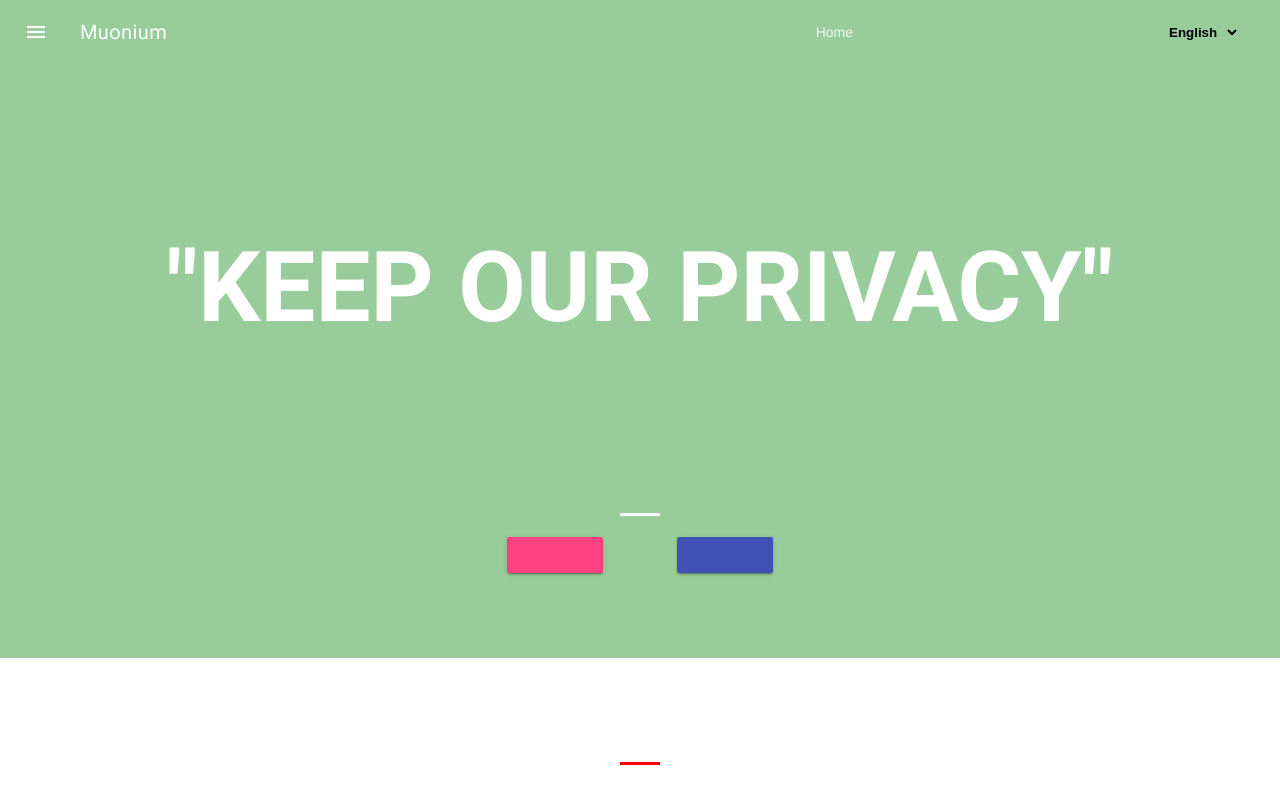
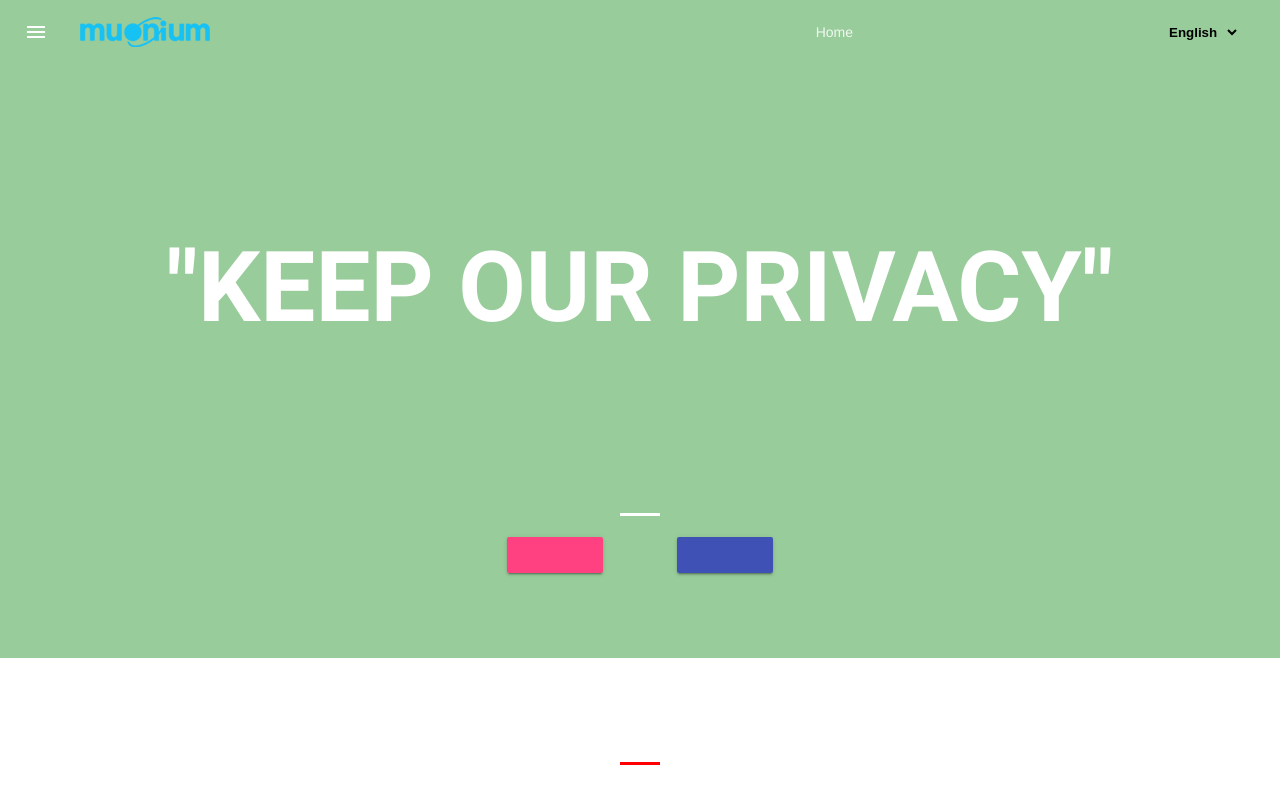
Before and after one commit to muonium/website, a website: page index.html in a window 1280 px wide. Drawn offline with nearby package versions, Linux system fonts and the light colour scheme; some packages are replaced by stand-ins of ours; no server answers.

Commit message:
home update/ignore modules

```diff
--- a/index.html
+++ b/index.html
@@ -35,7 +35,7 @@
       <header class="mdl-layout__header mdl-layout__header--transparent">
         <div class="mdl-layout__header-row">
           <!-- Title -->
-          <span class="mdl-layout-title">Muonium</span>
+          <span class="mdl-layout-title"><img src="img/130x30.png" alt=""></span>
           <!-- Add spacer, to align navigation to the right -->
           <div class="mdl-layout-spacer"></div>
           <!-- Navigation -->
```
Also changed, not shown: img/130x30.png (added), img/247x57.png (added), img/homeBg.png (added), 1 other file.
